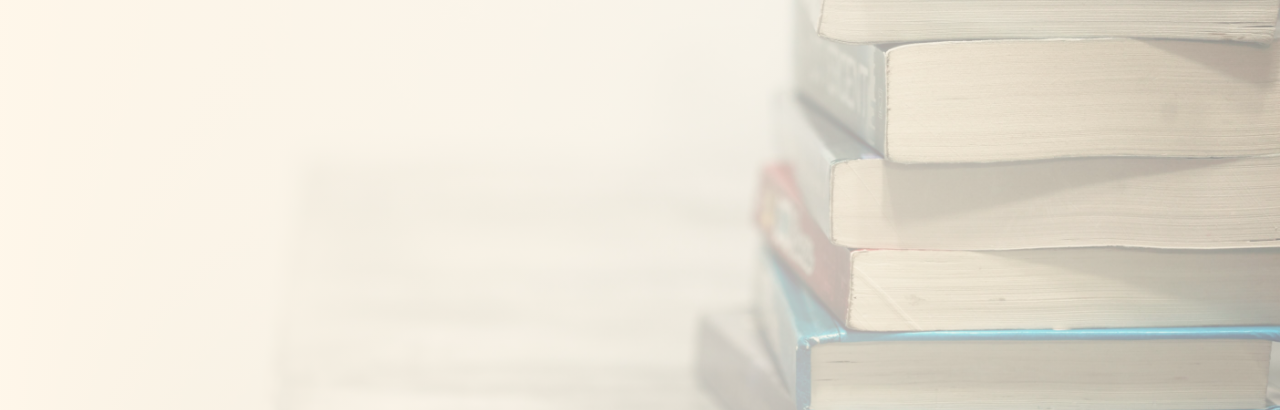
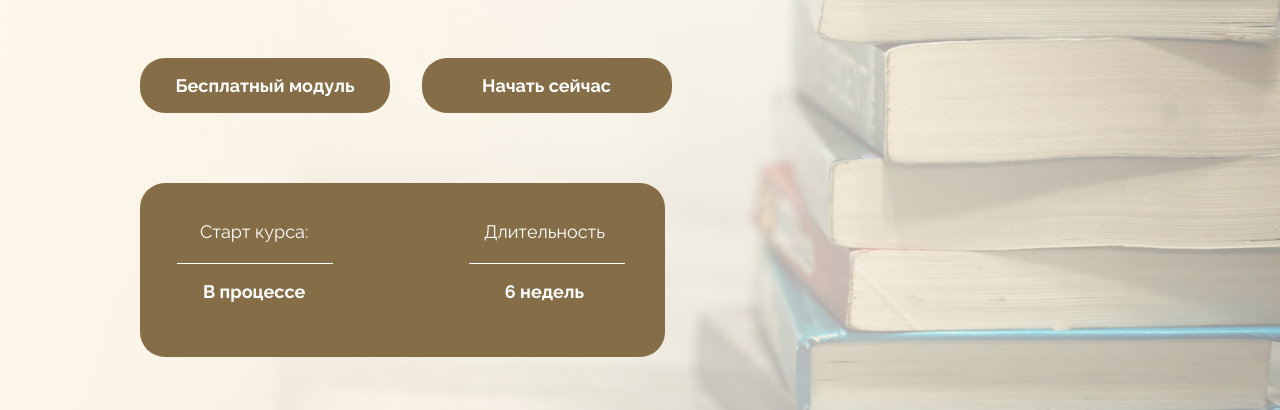
Before and after one commit to dorogan1510/English_course, a website: page index.html in a window 1280 px wide. Shown: the part 390-800 px from the top of the page. Drawn offline with nearby package versions, Linux system fonts and the light colour scheme.

Commit message:
Feature(All) completed styles for main block

```diff
--- a/index.html
+++ b/index.html
@@ -18,22 +18,22 @@
         <div class="page">
             <main>
                 <h1>Курс по английскому языку для начинающих</h1>
-                <p>
+                <p class="main-p">
                     Для тех, кто мечтал начать учить английский, но так и не
                     решился
                 </p>
-                <div class="main-buttons">
-                    <button type="button">Бесплатный модуль</button>
-                    <button type="button">Начать сейчас</button>
-                </div>
+                <button href="#" type="button">Бесплатный модуль</button>
+
+                <button href="#" type="button">Начать сейчас</button>
+
                 <div class="main-info">
                     <div class="main-info__left">
-                        <p>Старт курса</p>
-                        <p>4 апреля</p>
+                        <p class="main-info__left-1">Старт курса:</p>
+                        <p class="main-info__left-2">В процессе</p>
                     </div>
                     <div class="main-info__right">
-                        <p>Длительность</p>
-                        <p>6 недель</p>
+                        <p class="main-info__right-1">Длительность</p>
+                        <p class="main-info__right-2">6 недель</p>
                     </div>
                 </div>
             </main>
--- a/src/sass/style.scss
+++ b/src/sass/style.scss
@@ -83,6 +83,7 @@ $ff2: Raleway;
 }
 
 main {
+    padding: 14rem 0 0 10rem;
     height: 100vh;
 
     background-image: linear-gradient(
@@ -94,9 +95,122 @@ main {
     background-size: cover;
 
     h1 {
+        margin-bottom: 2rem;
+
         font-family: $ff1;
-        font-size: 55px;
+        font-size: 3.5rem;
         font-weight: 400;
+
         max-width: 676px;
     }
+
+    .main-p {
+        margin-bottom: 5rem;
+
+        font-family: $ff2;
+        font-size: 2rem;
+
+        max-width: 539px;
+
+        color: #856d47;
+    }
+
+    button {
+        transition: 0.3s;
+
+        margin-right: 2rem;
+        margin-bottom: 5rem;
+
+        font-family: $ff2;
+        font-size: 18px;
+        font-weight: bold;
+
+        color: #fff;
+        background-color: #856d47;
+
+        width: 250px;
+        height: 55px;
+
+        border-radius: 25px;
+        border: 0;
+
+        &:hover {
+            transition: 0.3s;
+            color: #856d47;
+            background-color: #deddcd;
+        }
+    }
+    .main-info {
+        display: flex;
+        justify-content: space-between;
+
+        max-width: 525px;
+        height: 174px;
+
+        background-color: #856d47;
+        border-radius: 25px;
+
+        &__left {
+            font-family: $ff2;
+            font-size: 18px;
+
+            text-align: center;
+
+            padding: 40px 60px;
+
+            color: #fff;
+
+            &-1 {
+                position: relative;
+
+                margin-bottom: 3rem;
+
+                &::before {
+                    position: absolute;
+                    top: 40px;
+                    right: -25px;
+
+                    content: '';
+                    width: 156px;
+                    height: 1px;
+                    background-color: #fff;
+                }
+            }
+
+            &-2 {
+                font-weight: 700;
+            }
+        }
+
+        &__right {
+            font-family: $ff2;
+            font-size: 18px;
+
+            text-align: center;
+
+            padding: 40px 60px;
+
+            color: #fff;
+
+            &-1 {
+                position: relative;
+
+                margin-bottom: 3rem;
+
+                &::before {
+                    position: absolute;
+                    top: 40px;
+                    right: -20px;
+
+                    content: '';
+                    width: 156px;
+                    height: 1px;
+                    background-color: #fff;
+                }
+            }
+            &-2 {
+                font-weight: 700;
+            }
+        }
+    }
 }
```
Also changed, not shown: public/css/style.css.
